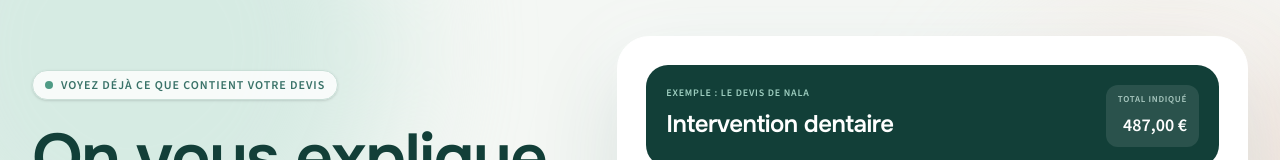
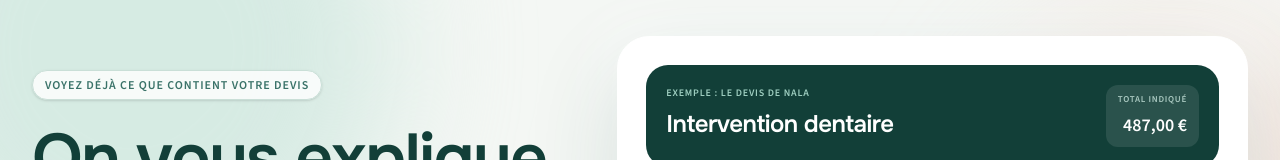
Before and after one commit to Noskarant/DevisV-to, a Next.js app: page / in a window 1280 px wide. Shown: the part 121-281 px from the top of the page. Built offline with nearby package versions, Linux system fonts and the light colour scheme.

Commit message:
Retire le point décoratif du badge principal

```diff
--- a/src/app/globals.css
+++ b/src/app/globals.css
@@ -48,6 +48,10 @@ body {
   letter-spacing: 0.08em;
 }
 
+span[class="h-2 w-2 rounded-full bg-[#4f9b85]"] {
+  display: none;
+}
+
 button,
 a,
 input,
```
